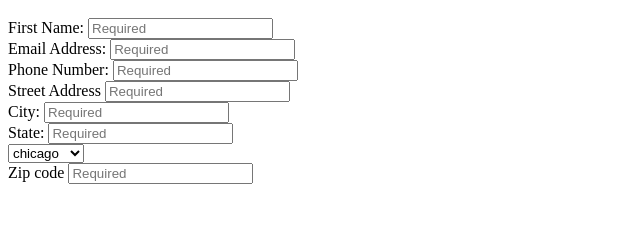
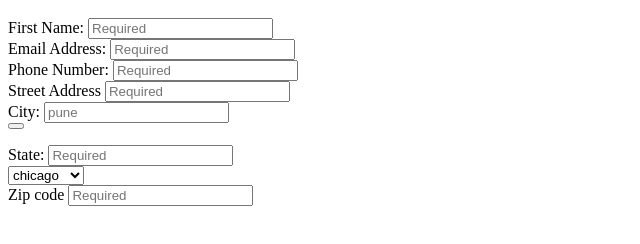
Before and after one commit to iamneo-production/fdfbfbdecf305541718bbaaaabbcbbfefone, a plain HTML site: page public/index.html in a window 1280 px wide. Shown: the part 48-292 px from the top of the page, without its empty margins (0-640 px from the left). Drawn offline with Linux system fonts and the light colour scheme.

Commit message:
Backup Commit

```diff
--- a/public/index.html
+++ b/public/index.html
@@ -17,8 +17,11 @@
         <input type="text" id="street address" name="user_address" placeholder="Required" required>
         <br>
         <label for="city" >City:</label>
-        <input type="text" id="City" name="user_City" placeholder="Required" required>
+        <input type="text" id="City" name="user_City" placeholder="pune">
         <br>
+        <label class="checkbox_label"></label>
+        <button type="submit"></button>
+        <p class=""
         <label for="state">State:</label>
         <input type="text" id="State" name="user_state" placeholder="Required" required>
        <br>
```
